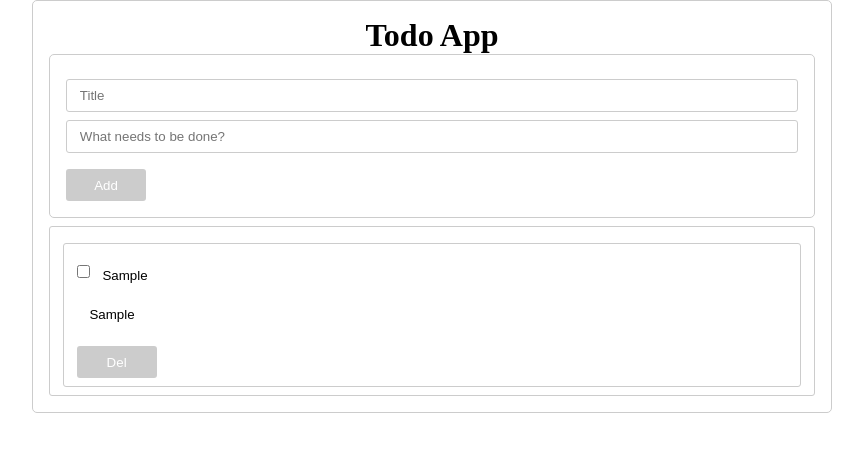
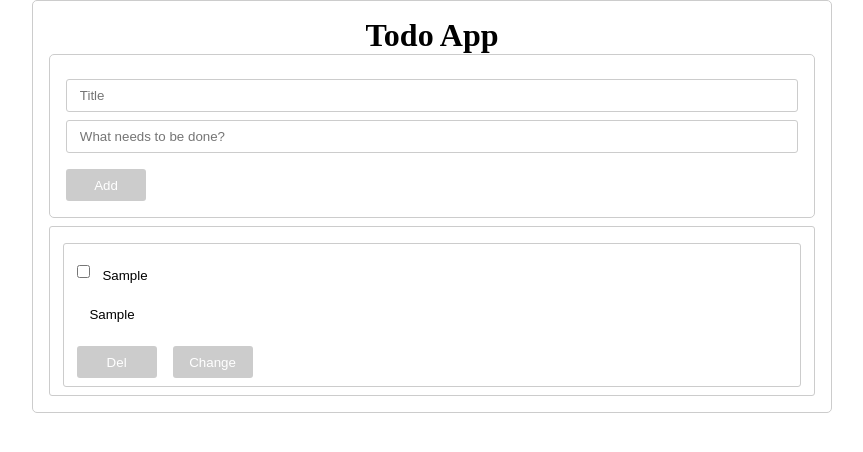
Before and after one commit to ErGrei/TODO_VUE, a Vue app: page / in a window 1280 px wide. Both pictures are taken after typing "Sample", "Sample" into the empty fields and a click on the button "Add". Shown: the top 452 px of the page, without its empty margins (208-1071 px from the left). Built offline with nearby package versions, Linux system fonts and the light colour scheme.

Commit message:
feat: added changing the specific task to the list of tasks

```diff
--- a/src/App.vue
+++ b/src/App.vue
@@ -34,6 +34,26 @@ export default {
       this.todos = this.todos.filter((todo) => todo.id !== id);
       localStorage.setItem(this.STORAGE_KEY, JSON.stringify(this.todos));
     },
+
+    changeTask(id) {
+      this.todos = this.todos.map((todo) => {
+        if (todo.id === id) {
+          todo.editable = !todo.editable;
+          console.log(todo.editable);
+          togleBtn();
+        }
+        return todo;
+      });
+      localStorage.setItem(this.STORAGE_KEY, JSON.stringify(this.todos));
+    },
+
+    togleBtn() {
+      if (todo.editable) {
+        this.btnChange = "Save";
+        return;
+      }
+      this.btnChange = "Change";
+    },
   },
 };
 </script>
@@ -42,7 +62,11 @@ export default {
   <div class="app">
     <div class="container">
       <panel :todos="todos" @addTodo="addTodo" />
-      <todo-tasks :todos="todos" @deleteTodo="deleteTodo" />
+      <todo-tasks
+        :todos="todos"
+        @deleteTodo="deleteTodo"
+        @changeTask="changeTask"
+      />
     </div>
   </div>
 </template>
--- a/src/components/Panel.vue
+++ b/src/components/Panel.vue
@@ -26,6 +26,8 @@ export default {
     async addTodo() {
       this.newTodos.id = Symbol();
       this.newTodos.cheked = false;
+      this.newTodos.editable = false;
+      this.btnChange = 'Change';
 
       const isFormCorrect = await this.v$.$validate();
 
--- a/src/components/TodoTasks.vue
+++ b/src/components/TodoTasks.vue
@@ -1,19 +1,19 @@
 <script>
 export default {
   props: {
-
     todos: {
       type: Array,
       required: true,
     },
   },
 
-
-
   methods: {
-
     deleteTodo(id) {
       this.$emit("deleteTodo", id);
+    },
+
+    changeTask(id) {
+      this.$emit("changeTask", id);
     },
   },
 };
@@ -33,6 +33,7 @@ export default {
             <input class="toggle" type="checkbox" v-model="todo.cheked" />
             <input
               type="text"
+              :readonly="!todo.editable"
               class="label-title"
               :class="{ cheked: todo.cheked }"
               v-model="todo.title"
@@ -40,6 +41,7 @@ export default {
           </div>
           <input
             type="text"
+            :readonly="!todo.editable"
             class="label-description"
             :class="{ cheked: todo.cheked }"
             v-model="todo.description"
@@ -50,6 +52,16 @@ export default {
             @click="deleteTodo(todo.id)"
           >
             Del
+          </button>
+          <button
+            class="change"
+            :class="{
+              completed__task: todo.cheked,
+              change__task: todo.editable,
+            }"
+            @click="changeTask(todo.id)"
+          >
+            {{ todo.editable ? "Save" : "Change" }}
           </button>
         </div>
       </li>
@@ -128,4 +140,28 @@ export default {
   background-color: #96f8a750;
   transition: all 0.8s ease;
 }
+
+.change {
+  width: 5rem;
+  height: 2rem;
+  background-color: #ccc;
+  color: #fff;
+  border: none;
+  border-radius: 3px;
+  cursor: pointer;
+  transition: all 0.3s ease;
+  margin-top: 1rem;
+  margin-left: 1rem;
+}
+
+.change:hover {
+  background-color: #035711;
+}
+
+.change__task {
+  border: 1px, solid, #035711;
+  border-radius: 0.5rem;
+  background-color: #057017b0;
+  transition: all 0.8s ease;
+}
 </style>
```
